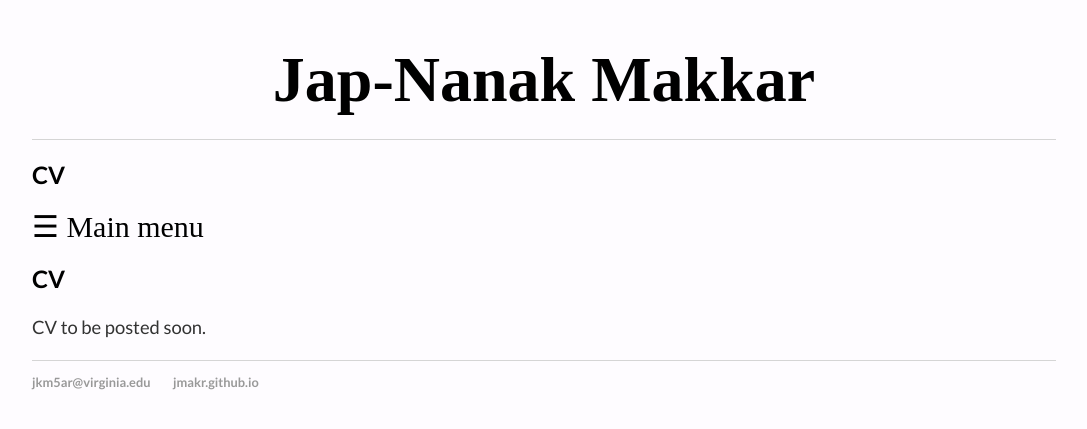
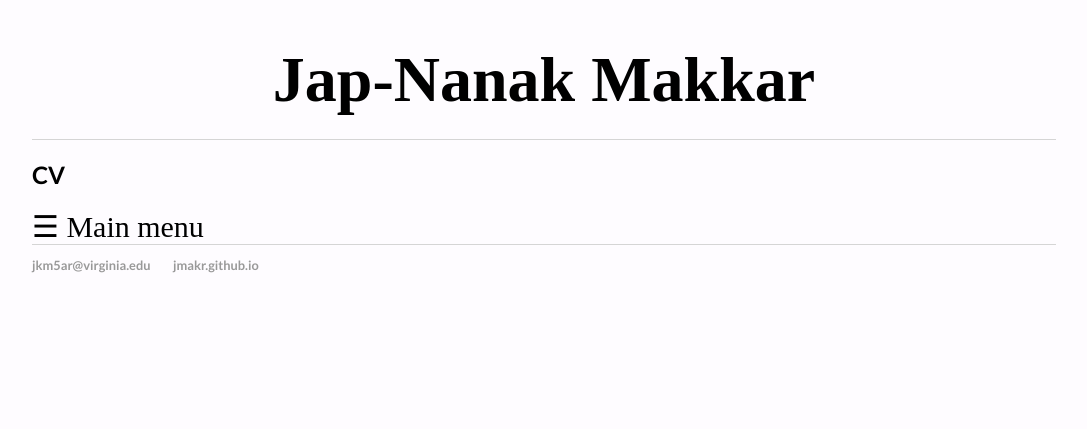
Before and after one commit to jmakr/jmakr.github.io, a Jekyll site: the page built from cv/index.html, in a window 1280 px wide. Shown: the top 429 px of the page, without its empty margins (96-1183 px from the left). Built offline with Jekyll 4.4.1, drawn with Linux system fonts in a browser that asks for light colours.

Commit message:
Update index.html

```diff
--- a/cv/index.html
+++ b/cv/index.html
@@ -2,7 +2,3 @@
 layout: default
 title: CV
 ---
-
-
-<h2>{{ page.title }}</h2>
-<p> CV to be posted soon. </p>
```
